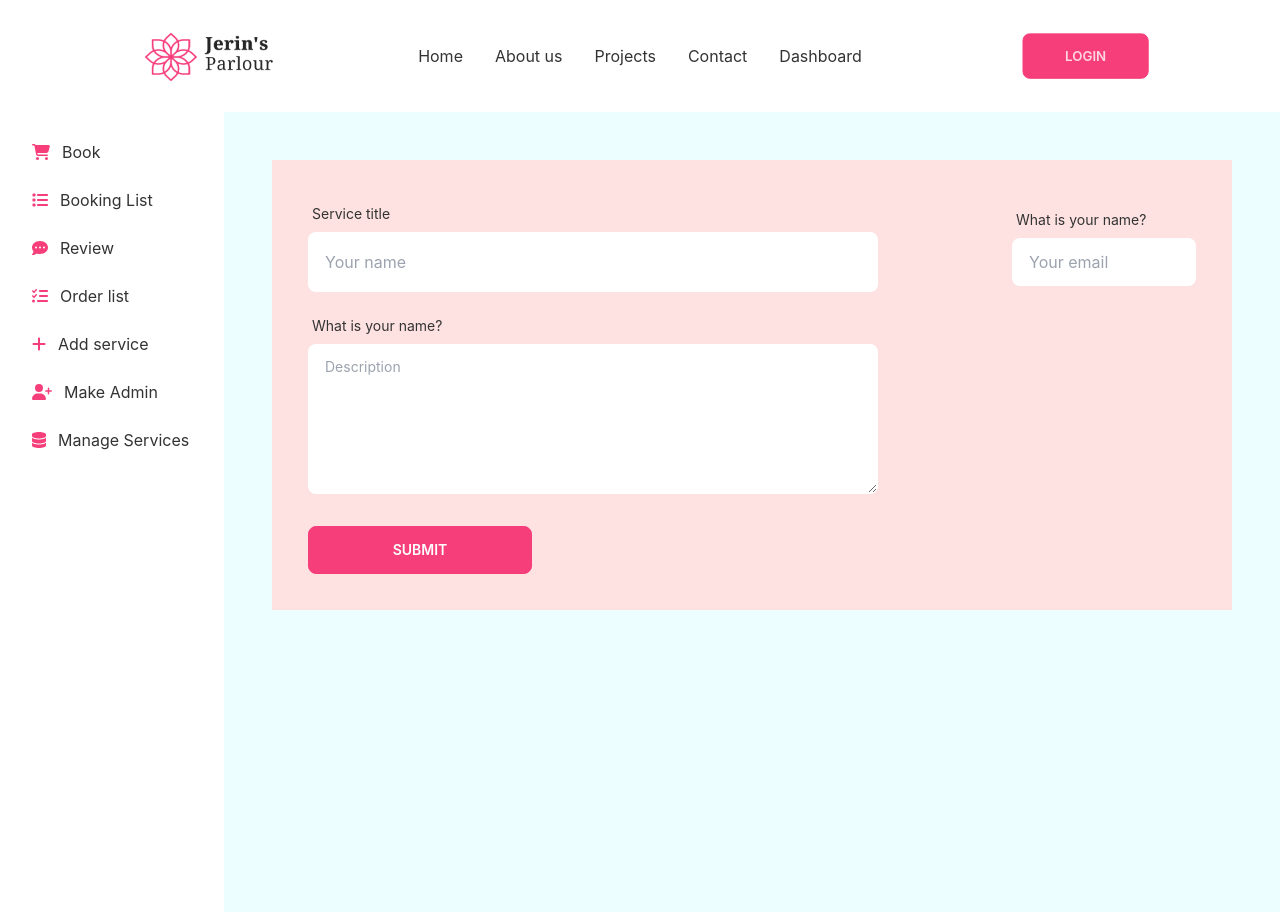
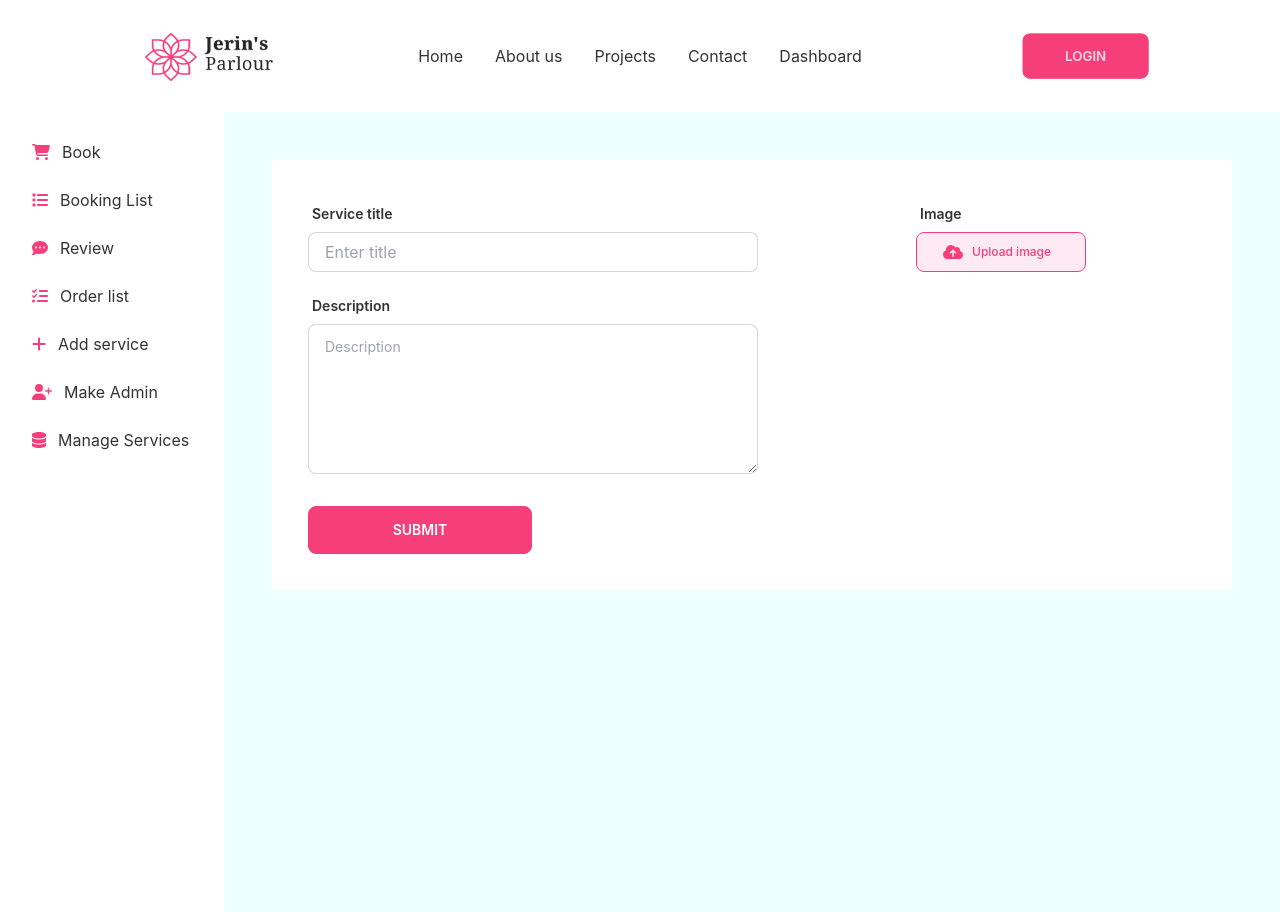
Before and after one commit to Saiket-Das/jerin-parlour-client, a React (Create React App) app: page /dashboard/addService in a window 1280 px wide. Built offline with nearby package versions, Linux system fonts and the light colour scheme; no server answers.

Commit message:
Add Service structure

```diff
--- /dev/null
+++ b/src/Components/Pages/Dashboard/Admin/AddService/AddService.css
@@ -0,0 +1,65 @@
+/* ----------------- TITLE ----------------- */
+.add-service-title {
+    width: 450px;
+    height: 40px;
+}
+
+
+/* ----------------- IMAGE ----------------- */
+
+.add-service-image::-webkit-file-upload-button {
+    visibility: hidden;
+}
+
+.add-service-icon-image {
+    width: 170px;
+    height: 40px;
+    background-color: #FFEAF3;
+}
+
+.add-service-image {
+    background-color: #FFEAF3;
+}
+
+.add-service-image::before {
+    content: 'Upload image';
+    font-weight: 500;
+    color: #F63E7B;
+}
+
+
+
+/* --------------- COMMENT ------------------ */
+.add-service-comment {
+    width: 450px;
+    height: 150px;
+}
+
+
+@media only screen and (max-width: 850px) {
+
+    .add-service-title {
+        width: 350px;
+        height: 40px;
+    }
+
+    .add-service-comment {
+        width: 350px;
+        height: 150px;
+    }
+}
+
+
+@media only screen and (max-width: 450px) {
+
+    .add-service-title {
+        width: 220px;
+        height: 40px;
+    }
+
+
+    .add-service-comment {
+        width: 220px;
+        height: 150px;
+    }
+}
--- a/src/Components/Pages/Dashboard/Admin/AddService/AddService.js
+++ b/src/Components/Pages/Dashboard/Admin/AddService/AddService.js
@@ -1,64 +1,74 @@
 import React from 'react';
 import { useForm } from 'react-hook-form';
+import { FontAwesomeIcon } from '@fortawesome/react-fontawesome'
+import { faCloudArrowUp } from '@fortawesome/free-solid-svg-icons'
+import upload from '../../../../../assets/Icon/cloud-upload-outline 1.png'
+import './AddService.css'
+
+
+
 
 const AddService = () => {
-    const { register, handleSubmit, formState: { errors } } = useForm();
+    const { register, handleSubmit, formState: { errors }, reset } = useForm();
     const onSubmit = (data) => {
         console.log(data);
+        reset()
     };
     return (
-        <div className='w-full bg-red-100'>
+        <div className='w-full bg-base-100'>
 
             {/* ----------- FORM  -----------  */}
             <form onSubmit={handleSubmit(onSubmit)} className='p-9'>
 
                 {/* ----------- USER NAME  -----------  */}
-                <div className='flex items-center gap-96'>
+                <div className='lg:flex md:flex items-center lg:gap-72 md:gap-24'>
                     <div className="form-control w-full max-w-xs">
-                        <label class="label">
-                            <span class="label-text">Service title</span>
+                        <label className="label">
+                            <span className="label-text font-semibold">Service title</span>
                         </label>
                         <input
-                            type="name"
-                            placeholder="Your name"
-                            className="input review-name"
-                            {...register("name", {
+                            type="text"
+                            placeholder="Enter title"
+                            className="input  input-bordered add-service-title"
+                            {...register("productName", {
                                 required: {
                                     value: true,
-                                    message: 'name is required'
+                                    message: 'Title is required'
                                 }
                             })}
                         />
                         <label className="label">
-                            {errors.name?.type === 'required' && <span className="label-text-alt text-red-500">{errors.name.message}</span>}
+                            {errors.productName?.type === 'required' && <span className="label-text-alt text-red-500">{errors.productName.message}</span>}
                         </label>
                     </div>
 
 
 
-                    {/* ----------- USER EMAIL  -----------  */}
+                    {/* ----------- SERVICE IMAGE  -----------  */}
                     <div className="form-control w-full max-w-xs">
-                        <label class="label">
-                            <span class="label-text">What is your name?</span>
+                        <label className="label">
+                            <span className="label-text font-semibold">Image</span>
                         </label>
+
+
+                        <div className='border border-primary rounded-lg add-service-icon-image flex justify-center items-center pb-1'>
+                            <FontAwesomeIcon
+                                icon={faCloudArrowUp} className='text-primary mt-1' />
+
+                            {/* <img className='w-6 mt-1' src={upload} alt="" /> */}
                             <input
-                            type="img"
-                            placeholder="Your email"
-                            className="input w-full max-w-xs"
-                            {...register("email", {
+                                type="file"
+                                className="input w-24 add-service-image input-xs"
+                                {...register("image", {
                                     required: {
                                         value: true,
-                                    message: 'Email is required'
-                                },
-                                pattern: {
-                                    value: /[a-z0-9]+@[a-z]+\.[a-z]{2,3}/,
-                                    message: 'Provide a valid Email'
+                                        message: 'Image is required'
                                     }
                                 })}
                             />
+                        </div>
                         <label className="label">
-                            {errors.email?.type === 'required' && <span className="label-text-alt text-red-500">{errors.email.message}</span>}
-                            {errors.email?.type === 'pattern' && <span className="label-text-alt text-red-500">{errors.email.message}</span>}
+                            {errors.image?.type === 'required' && <span className="label-text-alt text-red-500">{errors.image.message}</span>}
                         </label>
                     </div>
                 </div>
@@ -66,27 +76,22 @@ const AddService = () => {
 
                 {/* ----------- DESCRIPTION  -----------  */}
                 <div className="form-control w-full max-w-xs">
-                    <label class="label">
-                        <span class="label-text">What is your name?</span>
+                    <label className="label">
+                        <span className="label-text font-semibold">Description</span>
                     </label>
                     <textarea
                         type="text"
                         placeholder="Description"
-                        className="textarea review-comment"
-                        {...register("password", {
+                        className="textarea textarea-bordered add-service-comment"
+                        {...register("description", {
                             required: {
                                 value: true,
-                                message: 'Password is required'
+                                message: 'Description is required'
                             },
-                            minLength: {
-                                value: 6,
-                                message: 'Must be 6 characters or longer'
-                            }
                         })}
                     />
                     <label className="label">
-                        {errors.password?.type === 'required' && <span className="label-text-alt text-red-500">{errors.password.message}</span>}
-                        {errors.password?.type === 'minLength' && <span className="label-text-alt text-red-500">{errors.password.message}</span>}
+                        {errors.description?.type === 'required' && <span className="label-text-alt text-red-500">{errors.description.message}</span>}
                     </label>
                 </div>
 
```
Lines whose indentation alone changed are shown as unchanged.
